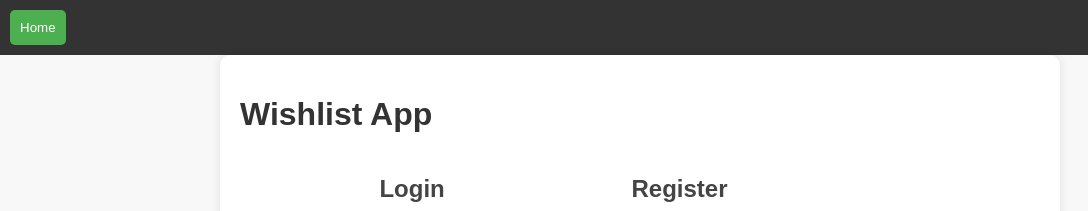
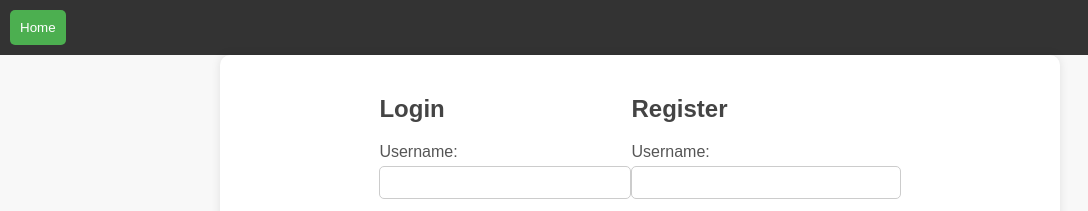
Before and after one commit to Phillezi/WishlistWebApp, a website: page src/static/index.html in a window 1280 px wide. Shown: the top 211 px of the page, 0-1088 px from the left. Drawn offline with Linux system fonts and the light colour scheme; files whose address does not match are found by name.

Commit message:
Update index.html

```diff
--- a/src/static/index.html
+++ b/src/static/index.html
@@ -14,7 +14,6 @@
 <body>
     <header></header>
     <div id="container">
-        <h1>Wishlist App</h1>
         <section id="account-management">
             <div id="login-form">
                 <h2>Login</h2>
```
